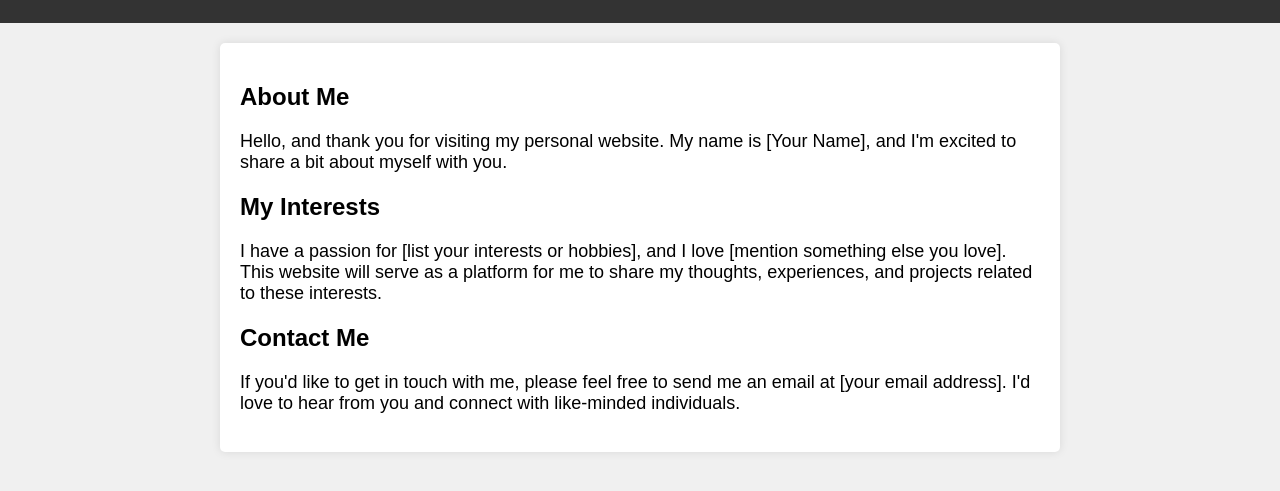
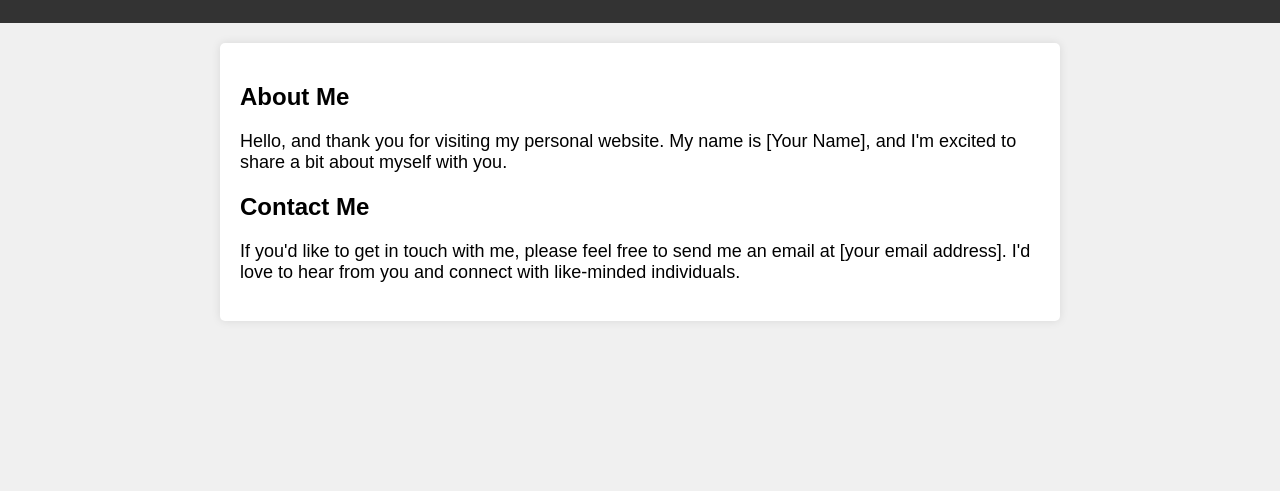
Before and after one commit to xdarabseh/xdarabseh, a plain HTML site: page index.html in a window 1280 px wide. Shown: the part 107-598 px from the top of the page. Drawn offline with Linux system fonts and the light colour scheme.

Commit message:
Update index.html

```diff
--- a/index.html
+++ b/index.html
@@ -45,10 +45,6 @@
     <div class="container">
         <h2>About Me</h2>
         <p>Hello, and thank you for visiting my personal website. My name is [Your Name], and I'm excited to share a bit about myself with you.</p>
-
-        <h2>My Interests</h2>
-        <p>I have a passion for [list your interests or hobbies], and I love [mention something else you love]. This website will serve as a platform for me to share my thoughts, experiences, and projects related to these interests.</p>
-
         <h2>Contact Me</h2>
         <p>If you'd like to get in touch with me, please feel free to send me an email at [your email address]. I'd love to hear from you and connect with like-minded individuals.</p>
     </div>
```
